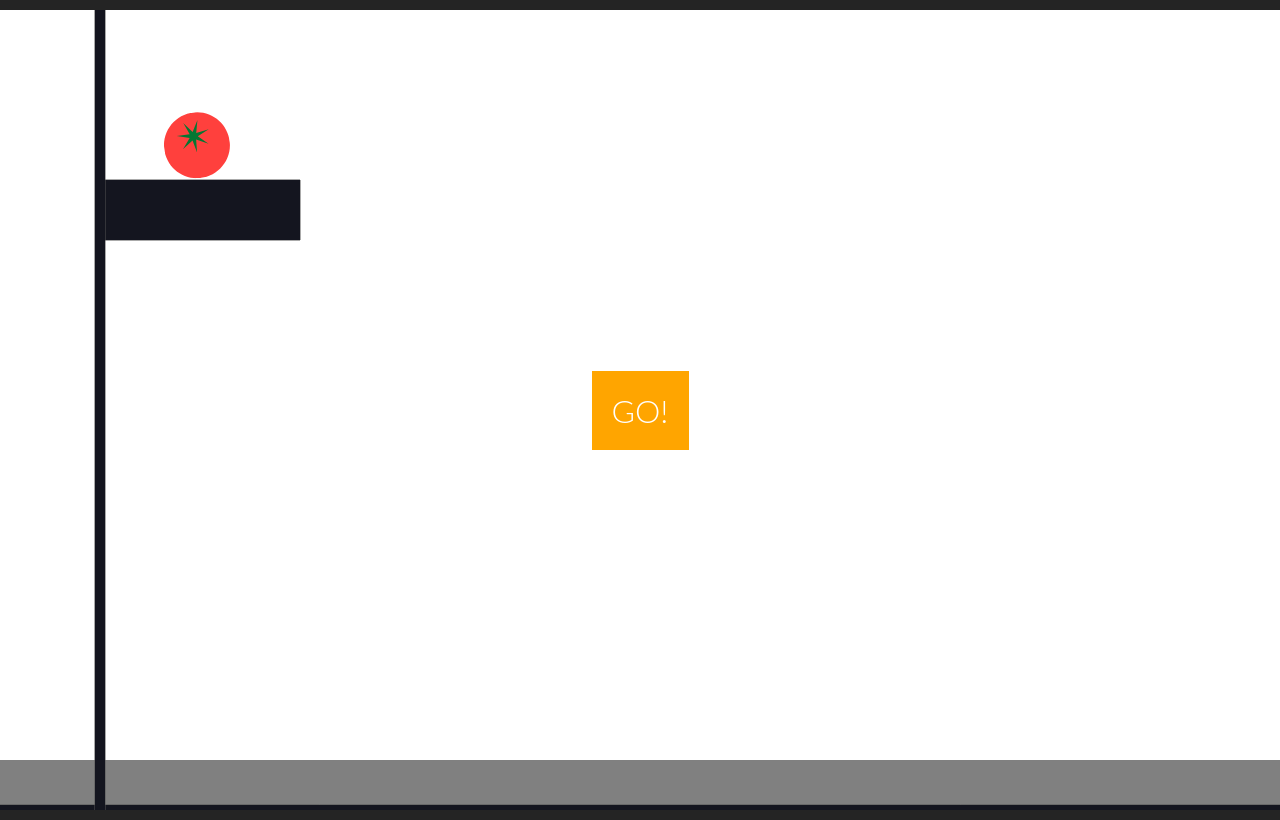
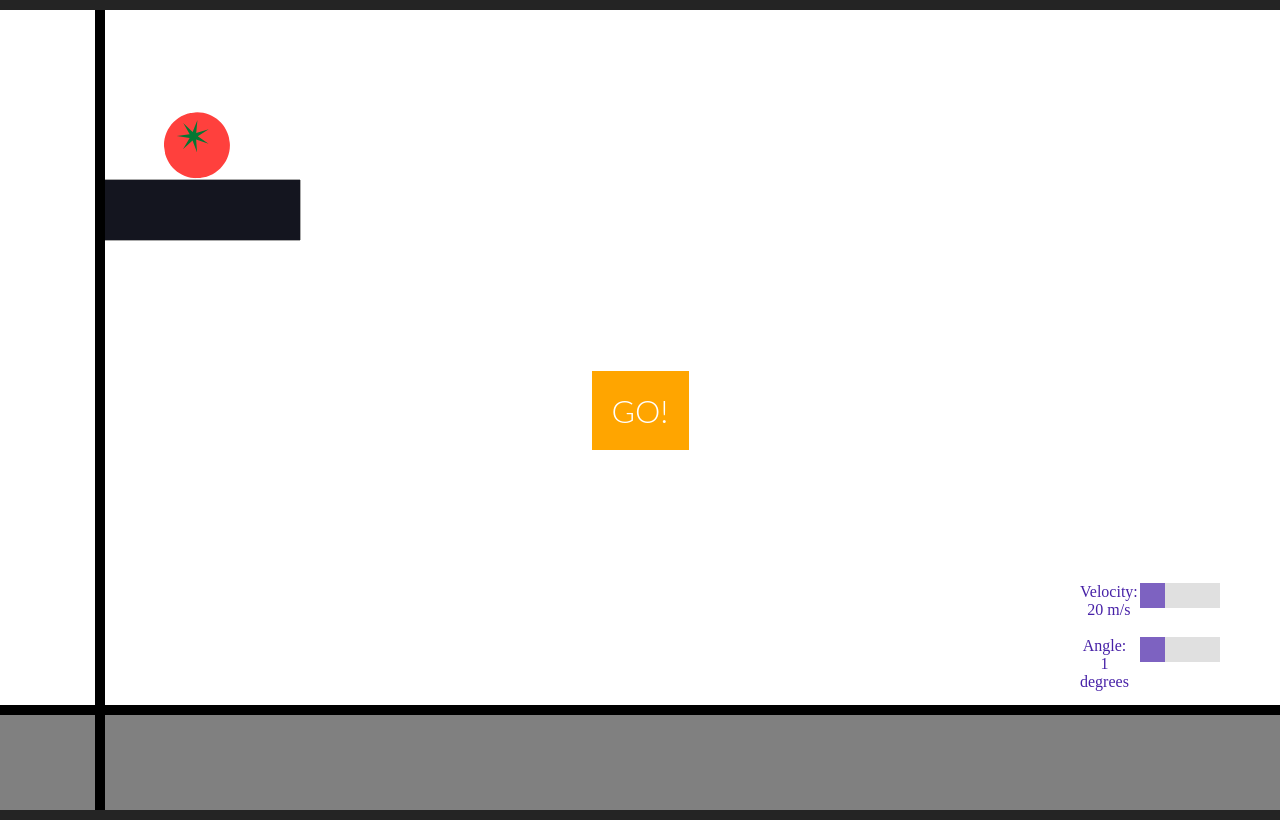
Before and after one commit to anya-pop/GalileoSim, a plain HTML site: page index.html in a window 1280 px wide. Drawn offline with Linux system fonts and the light colour scheme.

Commit message:
velocity and angle change with slider and components (trig)

```diff
--- a/index.html
+++ b/index.html
@@ -9,7 +9,15 @@
     <script src="matter.js"></script>
     <button class="button" id="btn">GO!</button>
     <p class="text" id="para"></p>
-
+    <div class="slidecontainer">
+        <input type="range" min="20" max="100" value="20" class="slider" id="myRange1">
+        <p>Velocity: <span id="demo1"></span> m/s</p>
+    <br>
+    <br>
+    <br>
+        <input type="range" min="1" max="90" value="1" class="slider" id="myRange2">
+        <p>Angle: <span id="demo2"></span> degrees</p>
+    </div>
     <script src="logic.js">
     </script>
 
--- a/logic.js
+++ b/logic.js
@@ -34,7 +34,7 @@ let tomato = Bodies.circle(200, 165, 35,  {
   Composite.add(engine.world, [tomato]);
 
 
-var floor = Bodies.rectangle(0, window.innerHeight, 10000, 100, {
+var floor = Bodies.rectangle(0, window.innerHeight, 10000, 200, {
   render:{
 fillStyle: 'gray'
   },
@@ -42,8 +42,17 @@ fillStyle: 'gray'
 
 });
 Composite.add(engine.world, [floor]);
-var xAxis = Bodies.rectangle(0, window.innerHeight, 10000, 10, { isStatic: true });
-var yAxis = Bodies.rectangle(100, 0, 10, 10000, { isStatic: true });
+var xAxis = Bodies.rectangle(100, window.innerHeight-100, 10000, 10, {
+  render:{
+
+    fillStyle: 'black'
+  },
+    isStatic: true });
+var yAxis = Bodies.rectangle(100, 0, 10, 10000, {
+  render:{
+
+    fillStyle: 'black'
+  },isStatic: true });
 Composite.add(engine.world, [xAxis,  yAxis]);
 
 Engine.run(engine);
@@ -53,9 +62,41 @@ var runner = Runner.create();
 
 let btn = document.getElementById("btn");
 
+var velocity;
+var angle;
+
+var slider1 = document.getElementById("myRange1");
+var output1 = document.getElementById("demo1");
+output1.innerHTML = slider1.value; // Display the default slider value
+velocity = slider1.value/2;
+calculateVelocityComponents();
+// Update the current slider value (each time you drag the slider handle)
+slider1.oninput = function() {
+  output1.innerHTML = this.value;
+  velocity = this.value/2;
+  calculateVelocityComponents();
+}
+var slider2 = document.getElementById("myRange2");
+var output2 = document.getElementById("demo2");
+output2.innerHTML = slider2.value; // Display the default slider value
+angle = slider2.value;
+calculateVelocityComponents();
+// Update the current slider value (each time you drag the slider handle)
+slider2.oninput = function() {
+  output2.innerHTML = this.value;
+  angle = this.value;
+  calculateVelocityComponents();
+}
+function calculateVelocityComponents() {
+  var cosA = Math.cos(angle * Math.PI / 180);
+  var sinA = Math.sin(angle * Math.PI / 180);
+  var velocityX = velocity * cosA;
+  var velocityY = velocity * sinA;
+
+  // Do something with velocityX and velocityY here
   btn.onclick = function() {
 
-     Matter.Body.setVelocity( tomato, {x: 15, y: 0});
+    Matter.Body.setVelocity( tomato, {x: velocityX, y: -velocityY});
 
     setTimeout(function() {
     let newTomato = Bodies.circle(200, 165, 35,  {
@@ -66,9 +107,11 @@ btn.onclick = function() {
            }
        }
        });
+
+       Composite.remove(engine.world, [tomato]);
        Composite.add(engine.world, [newTomato]);
+
        tomato = newTomato;
-    }, 1000);
-
-
+   }, 2000);
   };
+}
--- a/style.css
+++ b/style.css
@@ -8,7 +8,14 @@ body {
 }
 body {
   text-align: center;
-  margin: 10px;
+  width: 100%;
+    height: 100%;
+    overflow: hidden;
+}
+
+canvas {
+  margin: 10px auto;
+
 }
 
 .button {
@@ -25,3 +32,55 @@ body {
   z-index: 1;
   position: absolute;
   }
+
+
+
+  .slidecontainer {
+    width: 25%; /* Width of the outside container */
+    position: absolute;
+  }
+
+  /* The slider itself */
+  .slider {
+    -webkit-appearance: none;  /* Override default CSS styles */
+    appearance: none;
+    width: 25%; /* Full-width */
+    height: 25px; /* Specified height */
+    background: #d3d3d3; /* Grey background */
+    outline: none; /* Remove outline */
+    opacity: 0.7; /* Set transparency (for mouse-over effects on hover) */
+    -webkit-transition: .2s; /* 0.2 seconds transition on hover */
+    transition: opacity .2s;
+    position: absolute;
+    margin-left: 500px;
+    margin-top: 200px;
+  }
+
+  /* Mouse-over effects */
+  .slider:hover {
+    opacity: 1; /* Fully shown on mouse-over */
+  }
+
+  /* The slider handle (use -webkit- (Chrome, Opera, Safari, Edge) and -moz- (Firefox) to override default look) */
+  .slider::-webkit-slider-thumb {
+    -webkit-appearance: none; /* Override default look */
+    appearance: none;
+    width: 25px; /* Set a specific slider handle width */
+    height: 25px; /* Slider handle height */
+    background: #4721a7; /* Green background */
+    cursor: pointer; /* Cursor on hover */
+  }
+
+  .slider::-moz-range-thumb {
+    width: 25px; /* Set a specific slider handle width */
+    height: 25px; /* Slider handle height */
+    background: #4721a7; /* Green background */
+    cursor: pointer; /* Cursor on hover */
+  }
+  p{
+    font-size: 1em;
+    color:#4721a7;
+    position: absolute;
+    margin-left: 600px;
+    margin-top: 200px;
+  }
```
Also changed, not shown: images/squished.svg (added). Lines whose indentation alone changed are shown as unchanged.
